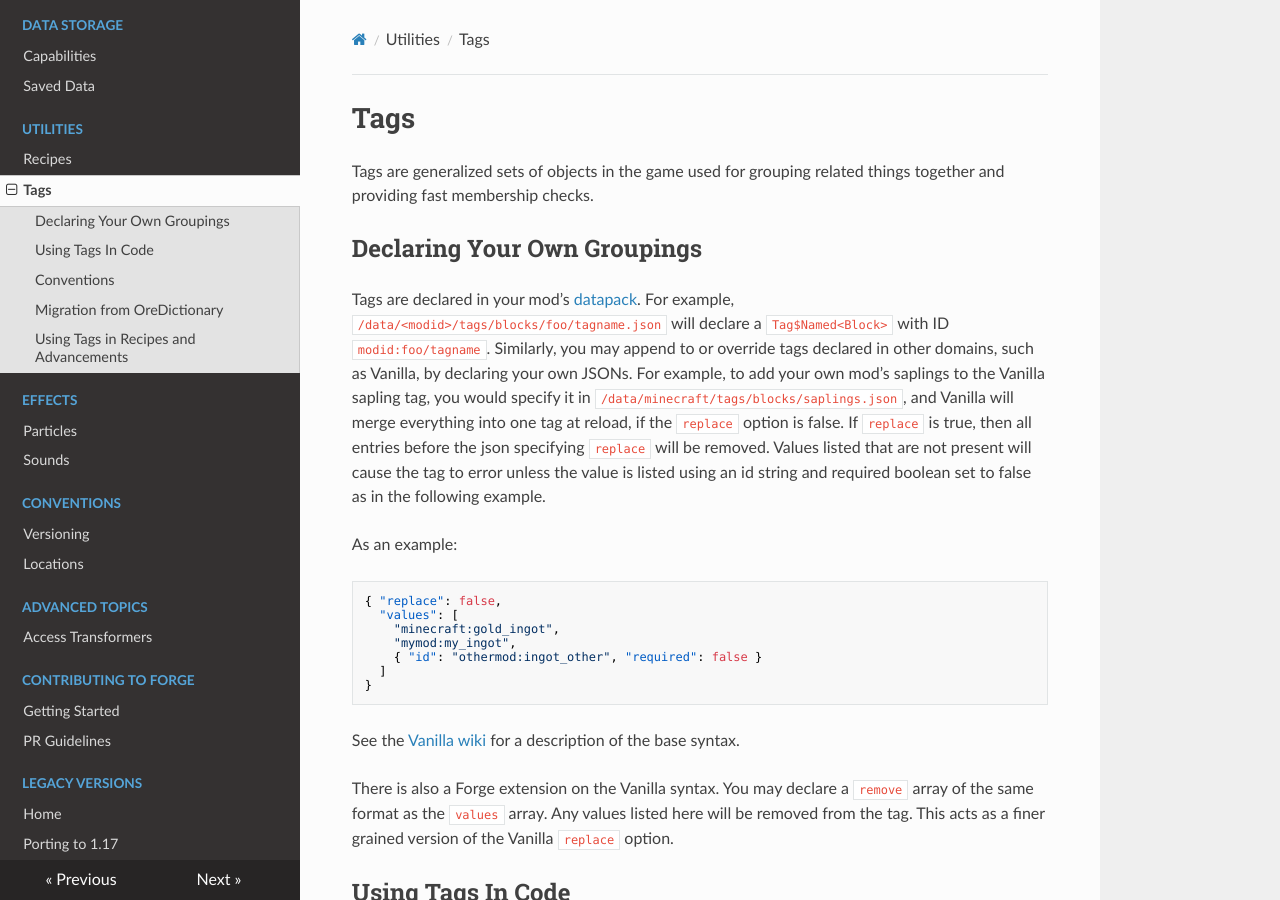
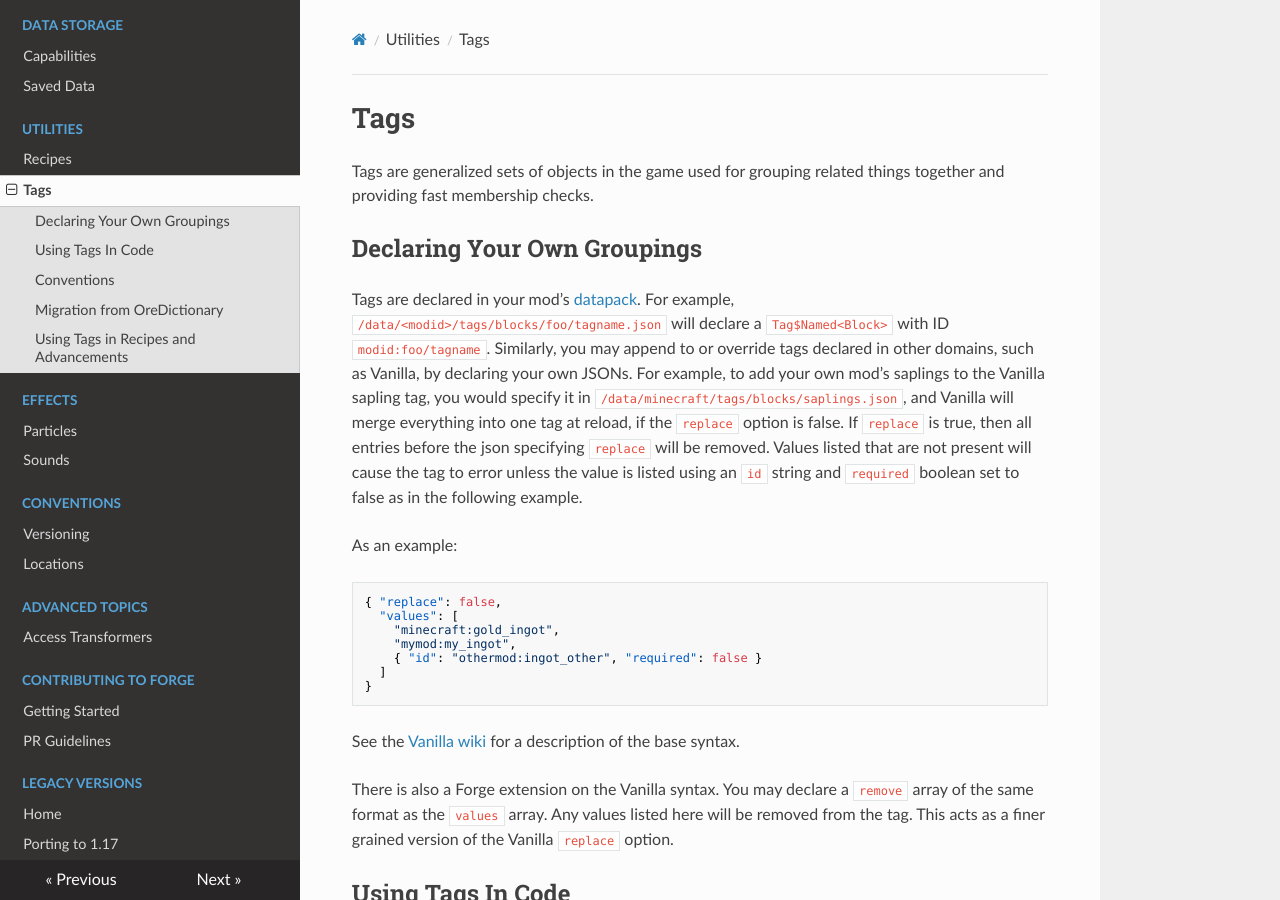
Before and after one commit to MinecraftForge/Documentation, an MkDocs documentation site: the page built from docs/utilities/tags.md, in a window 1280 px wide and 900 px high. Built offline with MkDocs 1.6.1, drawn with Linux system fonts in a browser that asks for light colours; nearby versions of some CDN libraries.

Commit message:
Update tags.md
Markup keywords.

````diff
--- a/docs/utilities/tags.md
+++ b/docs/utilities/tags.md
@@ -9,7 +9,7 @@ Tags are declared in your mod's [datapack][datapack]. For example, `/data/<modid
 Similarly, you may append to or override tags declared in other domains, such as Vanilla, by declaring your own JSONs.
 For example, to add your own mod's saplings to the Vanilla sapling tag, you would specify it in `/data/minecraft/tags/blocks/saplings.json`, and Vanilla will merge everything into one tag at reload, if the `replace` option is false.
 If `replace` is true, then all entries before the json specifying `replace` will be removed.
-Values listed that are not present will cause the tag to error unless the value is listed using an id string and required boolean set to false as in the following example.
+Values listed that are not present will cause the tag to error unless the value is listed using an `id` string and `required` boolean set to false as in the following example.
 
 As an example:
 ```json
````
